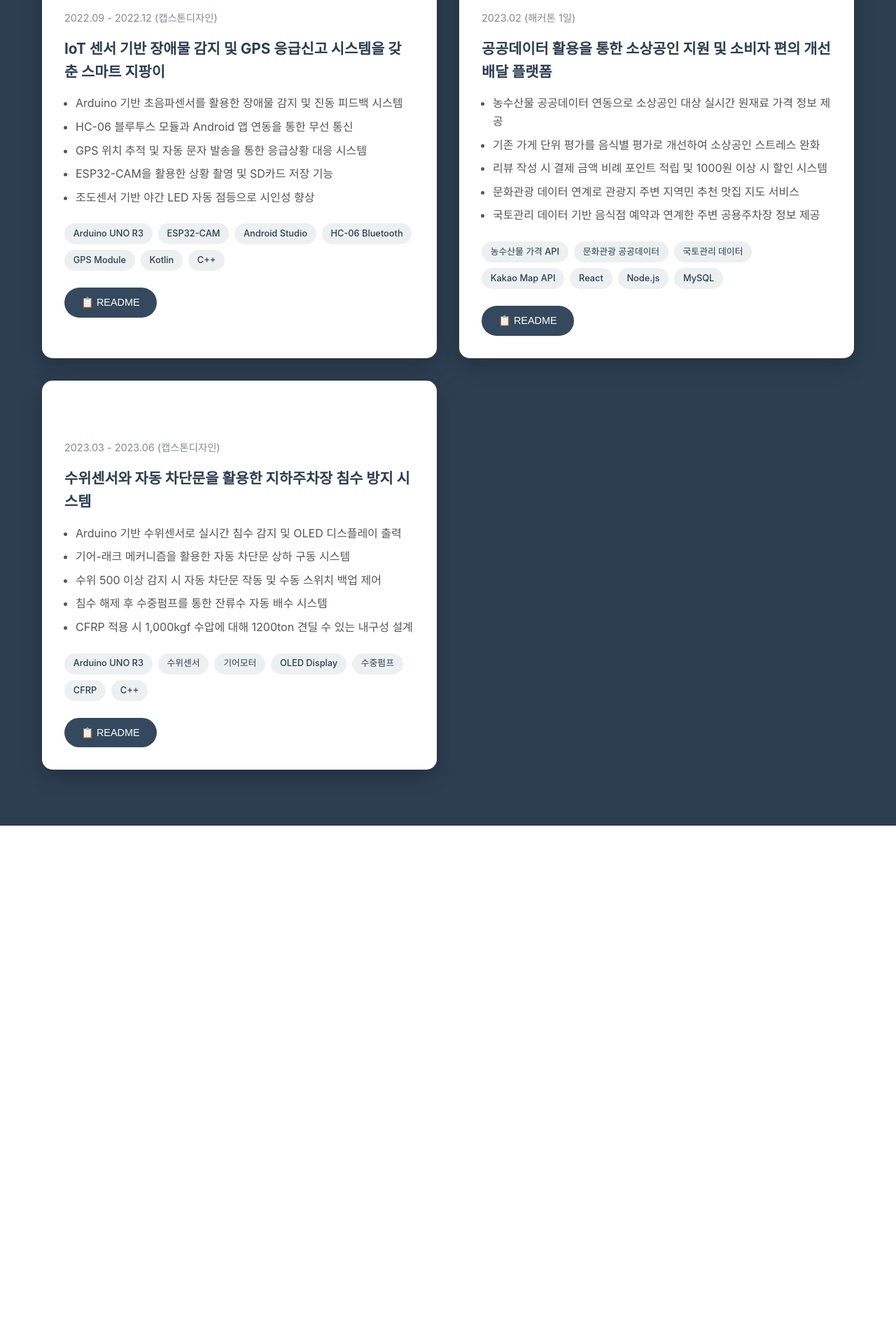
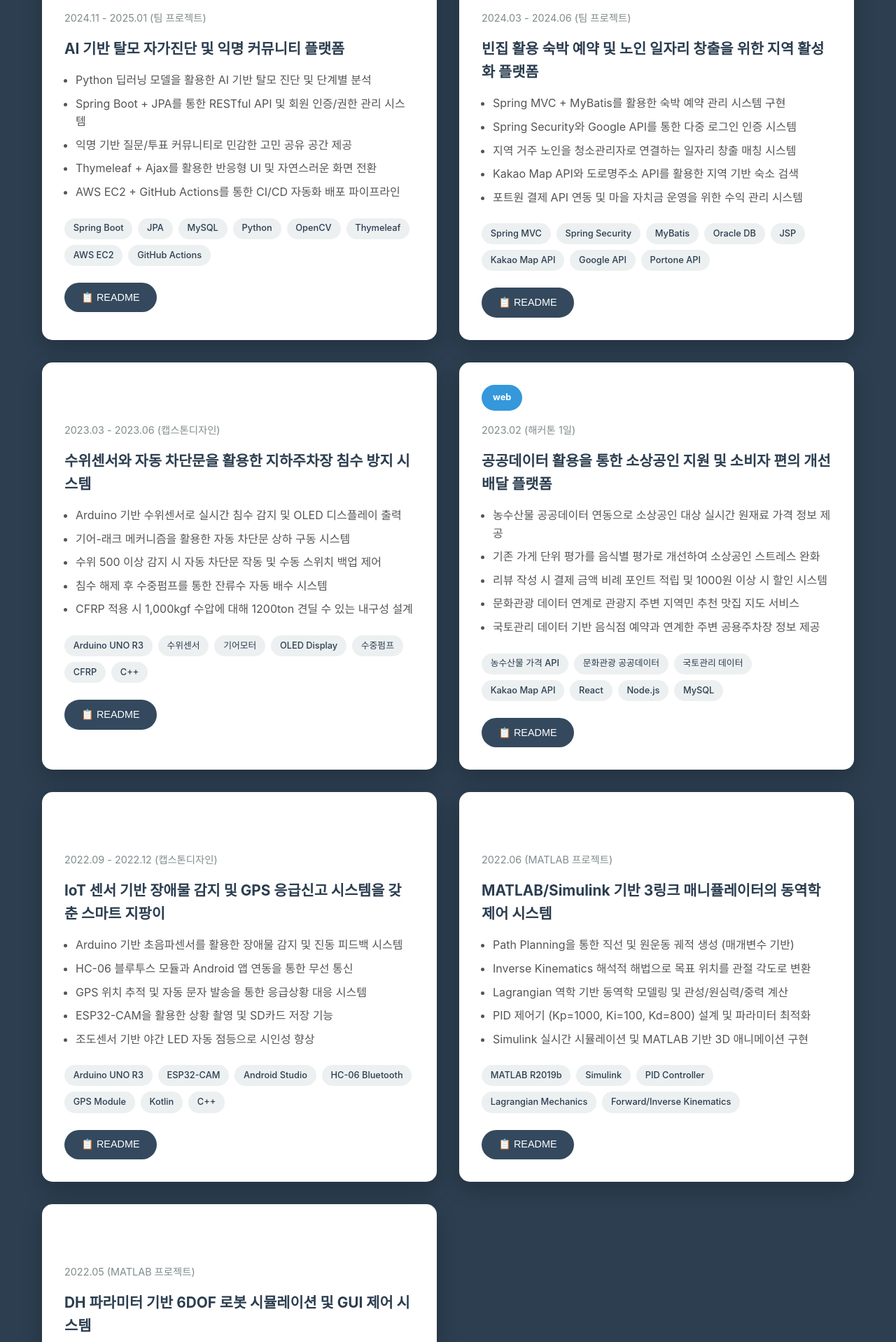
Before and after one commit to seung121-9/Portfolio, a React (Create React App) app in the folder Portfolio/portfolio-app/: page / in a window 1280 px wide. Shown: the part 2722-4640 px from the top of the page at 70% size. Before the commit the page ends 3902 px from the top, so only its background shows below. Built offline with nearby package versions, Linux system fonts and the light colour scheme.

Commit message:
포토폴리오 수정1

```diff
--- a/Portfolio/portfolio-app/src/App.js
+++ b/Portfolio/portfolio-app/src/App.js
@@ -65,80 +65,82 @@ const Portfolio = () => {
   const projects = [
       {
         id: 1,
-        title: '시각장애인을 위한 스마트 지팡이',
-        date: '2022.09 - 2022.12 (캡스톤디자인)',
-        description: 'IoT 센서 기반 장애물 감지 및 GPS 응급신고 시스템을 갖춘 스마트 지팡이',
+        title: '모갔슈? - 탈모인 익명 커뮤니티',
+        date: '2024.11 - 2025.01 (팀 프로젝트)',
+        description: 'AI 기반 탈모 자가진단 및 익명 커뮤니티 플랫폼',
         features: [
-          'Arduino 기반 초음파센서를 활용한 장애물 감지 및 진동 피드백 시스템',
-          'HC-06 블루투스 모듈과 Android 앱 연동을 통한 무선 통신',
-          'GPS 위치 추적 및 자동 문자 발송을 통한 응급상황 대응 시스템',
-          'ESP32-CAM을 활용한 상황 촬영 및 SD카드 저장 기능',
-          '조도센서 기반 야간 LED 자동 점등으로 시인성 향상'
+          'Python 딥러닝 모델을 활용한 AI 기반 탈모 진단 및 단계별 분석',
+          'Spring Boot + JPA를 통한 RESTful API 및 회원 인증/권한 관리 시스템',
+          '익명 기반 질문/투표 커뮤니티로 민감한 고민 공유 공간 제공',
+          'Thymeleaf + Ajax를 활용한 반응형 UI 및 자연스러운 화면 전환',
+          'AWS EC2 + GitHub Actions를 통한 CI/CD 자동화 배포 파이프라인'
         ],
         tech: [
-          'Arduino UNO R3',
-          'ESP32-CAM',
-          'Android Studio',
-          'HC-06 Bluetooth',
-          'GPS Module',
-          'Kotlin',
-          'C++'
+          'Spring Boot',
+          'JPA',
+          'MySQL',
+          'Python',
+          'OpenCV',
+          'Thymeleaf',
+          'AWS EC2',
+          'GitHub Actions'
         ],
-        github: 'https://github.com/yourusername/smart-cane',
-        demo: 'https://your-smart-cane-demo.netlify.app',
-        category: 'iot',
+        github: 'https://github.com/yourusername/mogasu',
+        demo: 'https://your-mogasu-demo.netlify.app',
+        category: 'web',
         readme: {
-          title: '시각장애인을 위한 스마트 지팡이',
-          deploymentUrl: 'https://your-smart-cane-demo.netlify.app',
-          summary: 'IoT 센서 통합과 모바일 앱 연동을 통한 시각장애인 보행 지원 시스템',
+          title: '모갔슈? - 탈모인 익명 커뮤니티',
+          deploymentUrl: 'https://your-mogasu-demo.netlify.app',
+          summary: 'AI 탈모 진단과 익명 커뮤니티가 결합된 웹+앱 통합 서비스',
           summaryDetails: [
-            '초음파센서로 1~100cm 범위 장애물 감지 후 거리별 차등 진동 피드백',
-            '기울기센서 2초 연속 감지 시 블루투스를 통해 Android 앱으로 SOS 신호 전송',
-            'GPS 좌표를 주소로 변환하여 등록된 다중 연락처로 자동 문자 발송',
-            'ESP32-CAM 절전모드에서 스위치 입력으로 상황 촬영 및 SD카드 자동 저장',
-            '조도센서 800 기준값으로 야간 환경 감지 시 LED 자동 점등'
+            'Python 딥러닝 모델로 사용자 탈모 사진 분석 후 단계별 상태 진단 제공',
+            'Spring Boot RESTful API로 사용자 인증, 질문/투표/분석 데이터 처리',
+            '익명 기반 커뮤니티로 탈모 관련 민감한 고민을 안전하게 공유할 수 있는 환경',
+            'Thymeleaf 템플릿 엔진과 Ajax로 질문/투표/결과 페이지 동적 렌더링',
+            'AWS EC2 클라우드 인프라와 GitHub Actions CI/CD로 자동화된 배포 시스템'
           ],
-          additionalInfo: '주요 기능: 장애물 감지, 응급신고, 상황 기록, 야간 안전',
-          background: '사회적 약자를 위한 기술적 솔루션 개발을 목표로, 기존 흰 지팡이의 한계를 보완하는 종합적인 보행 지원 시스템을 설계했습니다. 하드웨어 센서 통합부터 모바일 앱 개발까지 IoT 전 영역을 다루며 사회적 가치 창출에 중점을 둔 프로젝트입니다.'
+          additionalInfo: '주요 기능: AI 탈모 진단, 익명 커뮤니티, 질문/투표, 병원 정보, 운세',
+          background: '탈모라는 민감한 고민을 유머와 공감으로 풀어가는 커뮤니티를 목표로 개발했습니다. AI 기술을 활용한 객관적 진단과 익명성을 보장하는 소통 공간을 제공하여, 탈모인들이 부담 없이 정보를 공유하고 위로받을 수 있는 플랫폼을 구현했습니다.'
         }
       },
       {
         id: 2,
-        title: '대구로 데이터 연계 아이디어: 어서와 대구로는 처음이지',
-        date: '2023.02 (해커톤 1일)',
-        description: '공공데이터 활용을 통한 소상공인 지원 및 소비자 편의 개선 배달 플랫폼',
+        title: '시골 마을 활성화 플랫폼',
+        date: '2024.03 - 2024.06 (팀 프로젝트)',
+        description: '빈집 활용 숙박 예약 및 노인 일자리 창출을 위한 지역 활성화 플랫폼',
         features: [
-          '농수산물 공공데이터 연동으로 소상공인 대상 실시간 원재료 가격 정보 제공',
-          '기존 가게 단위 평가를 음식별 평가로 개선하여 소상공인 스트레스 완화',
-          '리뷰 작성 시 결제 금액 비례 포인트 적립 및 1000원 이상 시 할인 시스템',
-          '문화관광 데이터 연계로 관광지 주변 지역민 추천 맛집 지도 서비스',
-          '국토관리 데이터 기반 음식점 예약과 연계한 주변 공용주차장 정보 제공'
+          'Spring MVC + MyBatis를 활용한 숙박 예약 관리 시스템 구현',
+          'Spring Security와 Google API를 통한 다중 로그인 인증 시스템',
+          '지역 거주 노인을 청소관리자로 연결하는 일자리 창출 매칭 시스템',
+          'Kakao Map API와 도로명주소 API를 활용한 지역 기반 숙소 검색',
+          '포트원 결제 API 연동 및 마을 자치금 운영을 위한 수익 관리 시스템'
         ],
         tech: [
-          '농수산물 가격 API',
-          '문화관광 공공데이터',
-          '국토관리 데이터',
+          'Spring MVC',
+          'Spring Security',
+          'MyBatis',
+          'Oracle DB',
+          'JSP',
           'Kakao Map API',
-          'React',
-          'Node.js',
-          'MySQL'
+          'Google API',
+          'Portone API'
         ],
-        github: 'https://github.com/yourusername/daeguro-platform',
-        demo: 'https://your-daeguro-demo.netlify.app',
+        github: 'https://github.com/yourusername/rural-village',
+        demo: 'https://your-rural-village-demo.netlify.app',
         category: 'web',
         readme: {
-          title: '대구로 데이터 연계 아이디어: 어서와 대구로는 처음이지',
-          deploymentUrl: 'https://your-daeguro-demo.netlify.app',
-          summary: '공공데이터 융합을 통한 소상공인-소비자-관광객 상생 플랫폼',
+          title: '시골 마을 활성화 플랫폼',
+          deploymentUrl: 'https://your-rural-village-demo.netlify.app',
+          summary: '빈집 활용과 노인 일자리 창출을 통한 지역 상생 플랫폼',
           summaryDetails: [
-            '농수산물 가격 공공데이터로 소상공인의 원재료 구매 비용 절감 지원',
-            '가게 평가 대신 음식별 세분화 평가로 더 정확한 정보 제공 및 상인 부담 완화',
-            '포인트 기반 리뷰 유도 시스템으로 플랫폼 참여도 및 데이터 품질 향상',
-            '관광 데이터와 지역민 리뷰 연계로 광고 없는 진정한 맛집 추천 서비스',
-            '주차장 정보 통합 제공으로 외식 이용 편의성 및 지역 상권 활성화 기여'
+            'Spring MVC 기반 숙박 예약 시스템으로 지역 빈집을 관광 자원으로 활용',
+            'Spring Security + Google OAuth로 안전한 회원 관리 및 다중 로그인 지원',
+            '지역 노인분들을 청소관리자로 매칭하여 일자리 창출과 숙소 운영 연계',
+            'Kakao Map API로 지역 기반 숙소 위치 표시 및 도로명주소 API로 정확한 주소 관리',
+            '포트원 결제 시스템과 연동하여 숙소 수익을 마을 자치금으로 운영할 수 있는 구조'
           ],
-          additionalInfo: '주요 기능: 공공데이터 활용, 평가시스템 개선, 포인트 시스템, 관광 연계',
-          background: '배달 앱 시장의 독점 구조와 소상공인 부담을 해결하기 위해 공공데이터를 활용한 새로운 접근법을 제시했습니다. 단순한 서비스 개선을 넘어 공공의 이익과 시장 균형을 고려한 정책적 솔루션으로 설계된 해커톤 아이디어입니다.'
+          additionalInfo: '주요 기능: 숙박 예약, 노인 일자리, 지역 활성화, 결제 시스템, 지도 서비스',
+          background: '인구감소로 침체된 시골 지역의 자원인 빈집을 활용하여 지역을 되살리는 프로젝트입니다. 관광객에게는 특별한 숙박 경험을, 지역에는 일자리와 수익을, 마을에는 자치금을 제공하는 상생 모델을 웹 플랫폼으로 구현했습니다.'
         }
       },
       {
@@ -178,6 +180,158 @@ const Portfolio = () => {
           ],
           additionalInfo: '주요 기능: 실시간 감지, 자동 차단, 수동 제어, 자동 배수, 고강도 설계',
           background: '2022년 강남과 포항 침수 사고를 계기로 기획된 프로젝트입니다. 인명과 재산 피해를 예방하기 위한 실용적 솔루션으로, 기존 인프라 활용과 ESG 가치를 고려한 지속가능한 기술 개발에 중점을 두었습니다.'
+        }
+      },
+      {
+        id: 4,
+        title: '대구로 데이터 연계 아이디어: 어서와 대구로는 처음이지',
+        date: '2023.02 (해커톤 1일)',
+        description: '공공데이터 활용을 통한 소상공인 지원 및 소비자 편의 개선 배달 플랫폼',
+        features: [
+          '농수산물 공공데이터 연동으로 소상공인 대상 실시간 원재료 가격 정보 제공',
+          '기존 가게 단위 평가를 음식별 평가로 개선하여 소상공인 스트레스 완화',
+          '리뷰 작성 시 결제 금액 비례 포인트 적립 및 1000원 이상 시 할인 시스템',
+          '문화관광 데이터 연계로 관광지 주변 지역민 추천 맛집 지도 서비스',
+          '국토관리 데이터 기반 음식점 예약과 연계한 주변 공용주차장 정보 제공'
+        ],
+        tech: [
+          '농수산물 가격 API',
+          '문화관광 공공데이터',
+          '국토관리 데이터',
+          'Kakao Map API',
+          'React',
+          'Node.js',
+          'MySQL'
+        ],
+        github: 'https://github.com/yourusername/daeguro-platform',
+        demo: 'https://your-daeguro-demo.netlify.app',
+        category: 'web',
+        readme: {
+          title: '대구로 데이터 연계 아이디어: 어서와 대구로는 처음이지',
+          deploymentUrl: 'https://your-daeguro-demo.netlify.app',
+          summary: '공공데이터 융합을 통한 소상공인-소비자-관광객 상생 플랫폼',
+          summaryDetails: [
+            '농수산물 가격 공공데이터로 소상공인의 원재료 구매 비용 절감 지원',
+            '가게 평가 대신 음식별 세분화 평가로 더 정확한 정보 제공 및 상인 부담 완화',
+            '포인트 기반 리뷰 유도 시스템으로 플랫폼 참여도 및 데이터 품질 향상',
+            '관광 데이터와 지역민 리뷰 연계로 광고 없는 진정한 맛집 추천 서비스',
+            '주차장 정보 통합 제공으로 외식 이용 편의성 및 지역 상권 활성화 기여'
+          ],
+          additionalInfo: '주요 기능: 공공데이터 활용, 평가시스템 개선, 포인트 시스템, 관광 연계',
+          background: '배달 앱 시장의 독점 구조와 소상공인 부담을 해결하기 위해 공공데이터를 활용한 새로운 접근법을 제시했습니다. 단순한 서비스 개선을 넘어 공공의 이익과 시장 균형을 고려한 정책적 솔루션으로 설계된 해커톤 아이디어입니다.'
+        }
+      },
+      {
+        id: 5,
+        title: '시각장애인을 위한 스마트 지팡이',
+        date: '2022.09 - 2022.12 (캡스톤디자인)',
+        description: 'IoT 센서 기반 장애물 감지 및 GPS 응급신고 시스템을 갖춘 스마트 지팡이',
+        features: [
+          'Arduino 기반 초음파센서를 활용한 장애물 감지 및 진동 피드백 시스템',
+          'HC-06 블루투스 모듈과 Android 앱 연동을 통한 무선 통신',
+          'GPS 위치 추적 및 자동 문자 발송을 통한 응급상황 대응 시스템',
+          'ESP32-CAM을 활용한 상황 촬영 및 SD카드 저장 기능',
+          '조도센서 기반 야간 LED 자동 점등으로 시인성 향상'
+        ],
+        tech: [
+          'Arduino UNO R3',
+          'ESP32-CAM',
+          'Android Studio',
+          'HC-06 Bluetooth',
+          'GPS Module',
+          'Kotlin',
+          'C++'
+        ],
+        github: 'https://github.com/yourusername/smart-cane',
+        demo: 'https://your-smart-cane-demo.netlify.app',
+        category: 'iot',
+        readme: {
+          title: '시각장애인을 위한 스마트 지팡이',
+          deploymentUrl: 'https://your-smart-cane-demo.netlify.app',
+          summary: 'IoT 센서 통합과 모바일 앱 연동을 통한 시각장애인 보행 지원 시스템',
+          summaryDetails: [
+            '초음파센서로 1~100cm 범위 장애물 감지 후 거리별 차등 진동 피드백',
+            '기울기센서 2초 연속 감지 시 블루투스를 통해 Android 앱으로 SOS 신호 전송',
+            'GPS 좌표를 주소로 변환하여 등록된 다중 연락처로 자동 문자 발송',
+            'ESP32-CAM 절전모드에서 스위치 입력으로 상황 촬영 및 SD카드 자동 저장',
+            '조도센서 800 기준값으로 야간 환경 감지 시 LED 자동 점등'
+          ],
+          additionalInfo: '주요 기능: 장애물 감지, 응급신고, 상황 기록, 야간 안전',
+          background: '사회적 약자를 위한 기술적 솔루션 개발을 목표로, 기존 흰 지팡이의 한계를 보완하는 종합적인 보행 지원 시스템을 설계했습니다. 하드웨어 센서 통합부터 모바일 앱 개발까지 IoT 전 영역을 다루며 사회적 가치 창출에 중점을 둔 프로젝트입니다.'
+        }
+      },
+      {
+        id: 6,
+        title: '3링크 평면 로봇 제어 시스템',
+        date: '2022.06 (MATLAB 프로젝트)',
+        description: 'MATLAB/Simulink 기반 3링크 매니퓰레이터의 동역학 제어 시스템',
+        features: [
+          'Path Planning을 통한 직선 및 원운동 궤적 생성 (매개변수 기반)',
+          'Inverse Kinematics 해석적 해법으로 목표 위치를 관절 각도로 변환',
+          'Lagrangian 역학 기반 동역학 모델링 및 관성/원심력/중력 계산',
+          'PID 제어기 (Kp=1000, Ki=100, Kd=800) 설계 및 파라미터 최적화',
+          'Simulink 실시간 시뮬레이션 및 MATLAB 기반 3D 애니메이션 구현'
+        ],
+        tech: [
+          'MATLAB R2019b',
+          'Simulink',
+          'PID Controller',
+          'Lagrangian Mechanics',
+          'Forward/Inverse Kinematics'
+        ],
+        github: 'https://github.com/yourusername/3link-robot',
+        demo: 'https://your-3link-robot-demo.netlify.app',
+        category: 'simulation',
+        readme: {
+          title: '3링크 평면 로봇 제어 시스템',
+          deploymentUrl: 'https://your-3link-robot-demo.netlify.app',
+          summary: 'MATLAB/Simulink를 활용한 3링크 매니퓰레이터의 완전한 제어 시스템',
+          summaryDetails: [
+            'Path Planning으로 X축/Y축 직선운동과 원운동 궤적을 시간 함수로 생성',
+            'Inverse Kinematics에서 3DOF→2DOF 변환 후 cos법칙으로 해석적 해 계산',
+            'Lagrangian 역학으로 M(q)q̈ + V(q,q̇) + G(q) = τ 동역학 방정식 도출',
+            'PID 제어기 파라미터 최적화를 통해 ±2mm 정확도, 0.5초 안정화 시간 달성',
+            'Simulink 실시간 시뮬레이션과 MATLAB 3D 애니메이션으로 궤적 추종 시각화'
+          ],
+          additionalInfo: '주요 기능: 궤적 계획, 역운동학, 동역학 모델링, PID 제어, 실시간 시뮬레이션',
+          background: '로봇공학 이론을 실제 시뮬레이션으로 구현하여 수학적 개념과 실제 로봇 동작을 연결하는 것이 목표였습니다. Path Planning부터 Dynamic Control까지 전체 제어 루프를 경험하며, 라그랑지안 역학과 PID 제어의 실용적 가치를 확인한 학습 중심 프로젝트입니다.'
+        }
+      },
+      {
+        id: 7,
+        title: '6축 로봇 매니퓰레이터 시뮬레이터',
+        date: '2022.05 (MATLAB 프로젝트)',
+        description: 'DH 파라미터 기반 6DOF 로봇 시뮬레이션 및 GUI 제어 시스템',
+        features: [
+          'DH 파라미터 테이블 기반 6축 로봇의 기하학적 구조 모델링',
+          'Peter Corke Robotics Toolbox를 활용한 순운동학 및 3D 시각화',
+          'Jacobian 의사역행렬을 이용한 수치해석적 역운동학 구현',
+          'MATLAB GUIDE 기반 직관적 GUI로 관절 제어 및 직교 좌표계 제어',
+          '안전 범위 설정 및 연속적 움직임 제어를 통한 실용적 시뮬레이션'
+        ],
+        tech: [
+          'MATLAB R2020b',
+          'Robotics Toolbox',
+          'MATLAB GUIDE',
+          'DH Parameters',
+          'Jacobian Matrix'
+        ],
+        github: 'https://github.com/yourusername/6dof-robot',
+        demo: 'https://your-6dof-robot-demo.netlify.app',
+        category: 'simulation',
+        readme: {
+          title: '6축 로봇 매니퓰레이터 시뮬레이터',
+          deploymentUrl: 'https://your-6dof-robot-demo.netlify.app',
+          summary: 'DH 파라미터와 GUI를 활용한 6DOF 로봇의 완전한 시뮬레이션 시스템',
+          summaryDetails: [
+            'DH 파라미터 6개 관절 정의 후 SerialLink 객체로 로봇 모델 생성',
+            'Forward Kinematics로 관절각도→엔드이펙터 위치 실시간 계산 및 3D 렌더링',
+            'Jacobian 의사역행렬 방법으로 목표 위치→관절각도 수치해석적 역산',
+            'MATLAB GUIDE GUI로 버튼/슬라이더 기반 직관적 제어 인터페이스 구현',
+            '각 축별 동작 한계 설정 및 연속 이동 시 안전성 검사로 실용성 확보'
+          ],
+          additionalInfo: '주요 기능: DH 모델링, 순/역운동학, GUI 제어, 3D 시각화, 안전성 제어',
+          background: '로봇공학 이론의 추상적 개념들을 직접 체험하고 이해하기 위해 시작한 프로젝트입니다. DH 파라미터, 변환행렬, 자코비안 등의 수학적 개념이 실제 로봇 시뮬레이션에서 어떻게 작동하는지 확인하며, 이론과 실무의 연결점을 찾고자 했습니다.'
         }
       }
     ];
```
